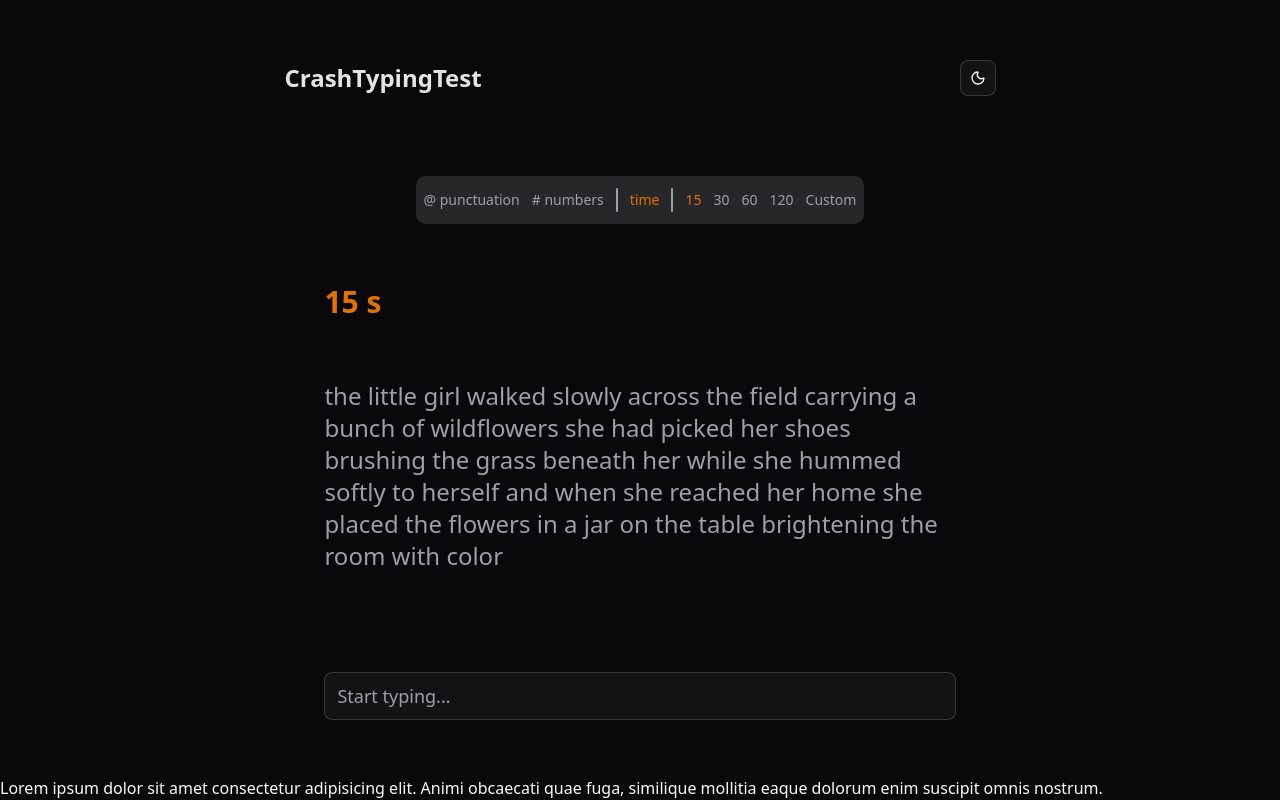
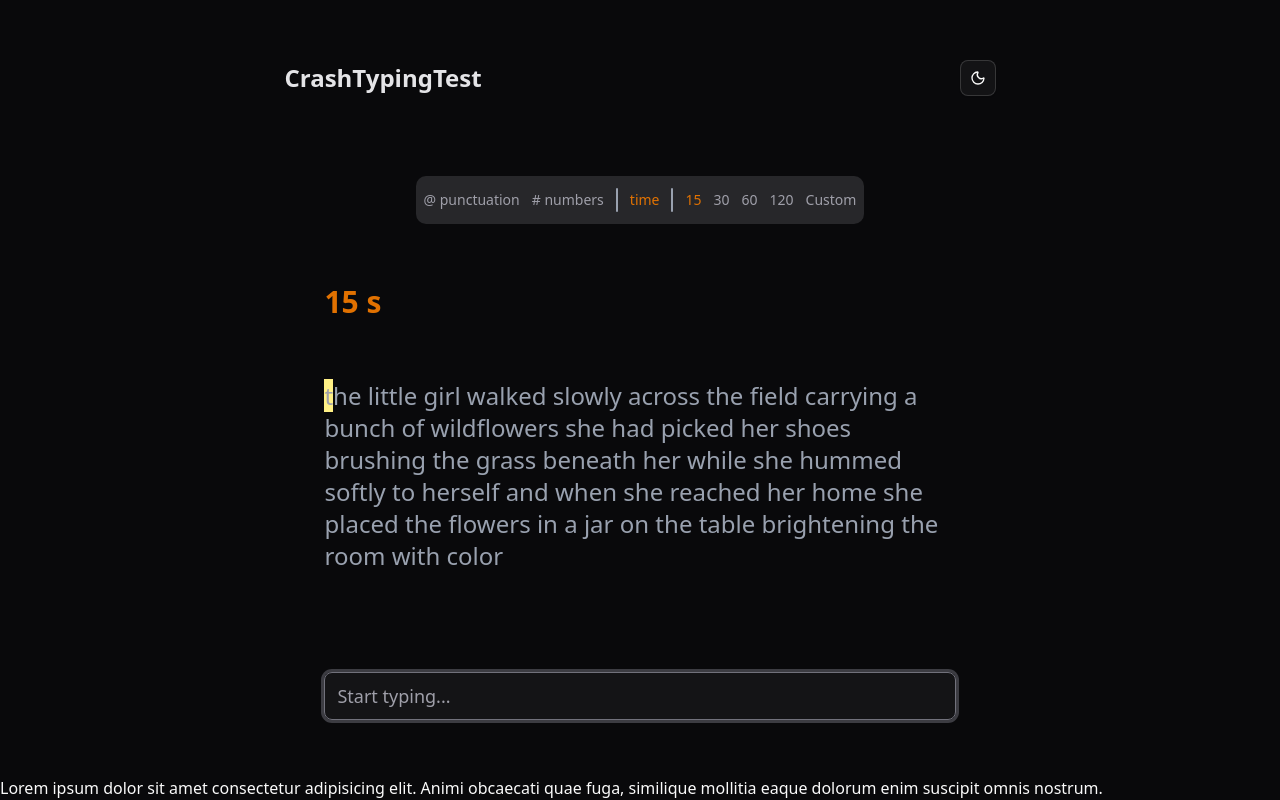
Before and after one commit to sedfarouk/Crash-Typing-Test, a React (Vite) app: page / in a window 1280 px wide. Built offline with nearby package versions, Linux system fonts and the light colour scheme.

Commit message:
feat: add editing text while game active

```diff
--- a/src/components/Main.jsx
+++ b/src/components/Main.jsx
@@ -1,18 +1,59 @@
 import { Input } from "@/components/ui/input";
 import Menu from "./Menu";
-import { useContext } from "react";
-import {AppCtx} from "@/store/app-store";
+import { useContext, useState } from "react";
+import { AppCtx } from "@/store/app-store";
 
 export default function Main() {
   const appCtx = useContext(AppCtx);
+  const [userInput, setUserInput] = useState("");
 
-	return <main className="flex flex-col justify-start gap-15 h-full lg:mx-10">
+  function handleUserInputChange(e) {
+    setUserInput(e.target.value);
+
+    if (e.target.value.length === 1 && !appCtx.gameStart) {
+      appCtx.handleGameStart("started");
+    }
+  }
+
+  return (
+		<>
+    <main className="flex flex-col justify-start gap-15 h-full lg:mx-10">
       <Menu />
       <article id="type-content" className="text-muted-foreground">
-			<p className="text-2xl">{appCtx.selectedText}</p>
+        <p className="text-2xl">
+          {appCtx.selectedText.split("").map((char, index) => {
+            let style = "";
+
+            if (index < userInput.length) {
+              style =
+                userInput[index] === char
+                  ? "text-green-500"
+                  : "text-red-500";
+            } else if (index === userInput.length) {
+              style = "bg-yellow-200";
+            } else {
+              style = "text-gray-400";
+            }
+
+            return (
+              <span key={index} className={style}>
+                {char}
+              </span>
+            );
+          })}
+        </p>
       </article>
       <article id="type-input">
-			<Input type="text" placeholder="Start typing..." className="mt-10" />
+        <Input
+          type="text"
+          placeholder="Start typing..."
+          className="mt-10"
+          onChange={handleUserInputChange}
+          autoFocus
+          value={userInput}
+        />
       </article>
     </main>
+		</>
+  );
 }
--- a/src/store/app-store.jsx
+++ b/src/store/app-store.jsx
@@ -10,7 +10,7 @@ const AppCtx = createContext({
 	numbersSwitch: false,
 	timerInterval: DEFAULT_TIMER_INTERVAL,
 	selectedText: DEFAULT_SENTENCE,
-	gameStart: false,
+	gameStatus: "not started",
 	handleNumbersSwitch: () => null,
 	handlePunctuationSwitch: () => null,
 	handleTimerIntervalChange: () => null,
@@ -23,12 +23,12 @@ const AppContextProvider = ({ children }) => {
 	const [numbersSwitch, setNumbersSwitch] = useState(false);
 	const [timerInterval, setTimerInterval] = useState(DEFAULT_TIMER_INTERVAL);
 	const [selectedText, setSelectedText] = useState(DEFAULT_SENTENCE);
-	const [gameStart, setGameStart] = useState(false);
+	const [gameStart, setGameStart] = useState("not started");
 
 	useEffect(() => {
 		let interval;
 
-		if (gameStart) {
+		if (gameStart === "started") {
 			interval = setInterval(() => {
 				setTimerInterval(prevRemainingTime => {
 					if (prevRemainingTime <= 1) {
@@ -38,6 +38,8 @@ const AppContextProvider = ({ children }) => {
 					return prevRemainingTime - 1;
 				});
 			}, 1000);
+
+			setGameStart("over");
 		}
 		return () => clearInterval(interval);
 	}, [gameStart]);
@@ -55,8 +57,9 @@ const AppContextProvider = ({ children }) => {
 		setTimerInterval(newInterval);
 	}
 
-	function handleGameStart() {
-		setGameStart(prev => !prev);
+	function handleGameStart(option) {
+		console.log(gameStart);
+		setGameStart(option);
 	}
 
 	function handleSetSelectedText(newText) {
```
Lines whose indentation alone changed are shown as unchanged.
